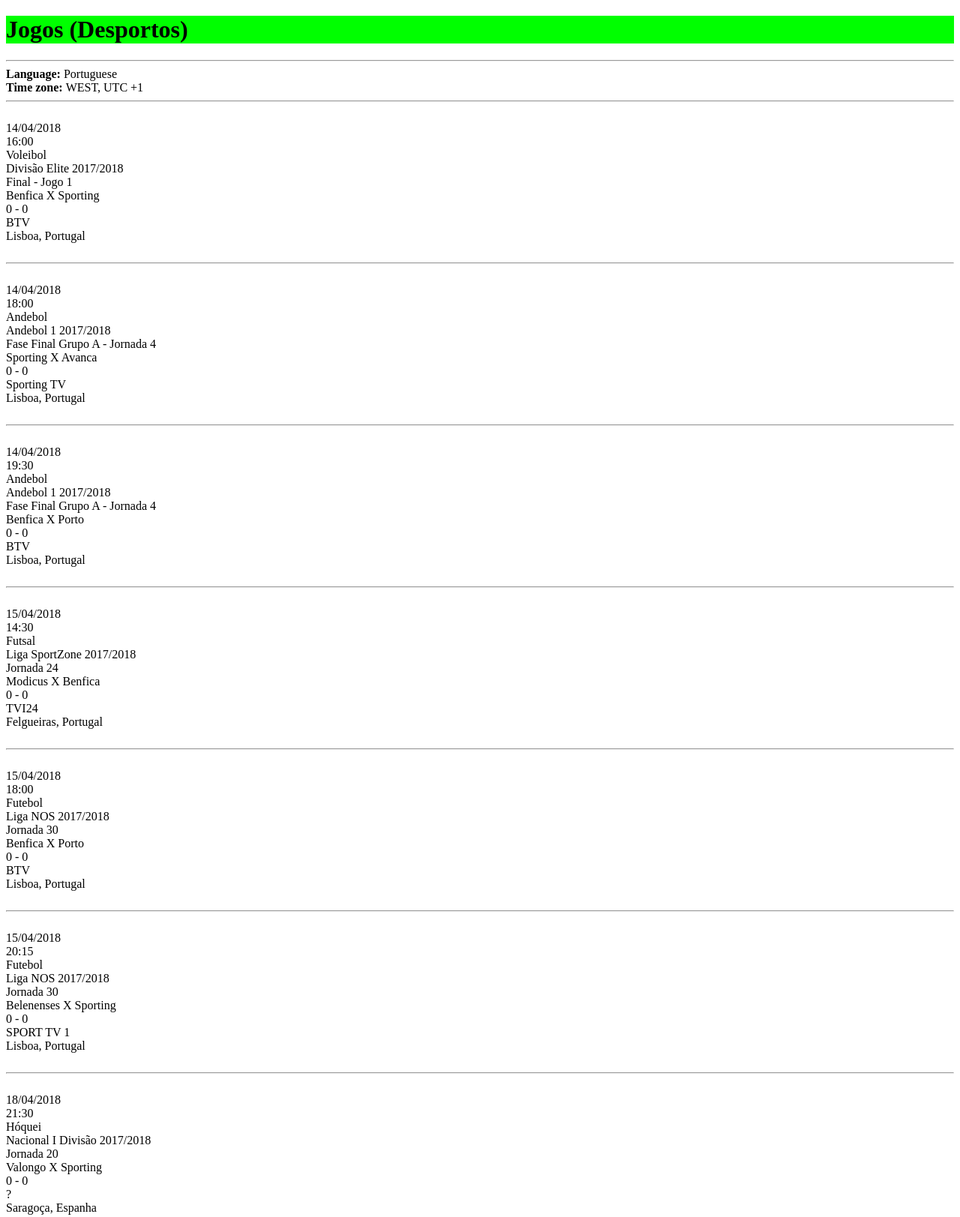
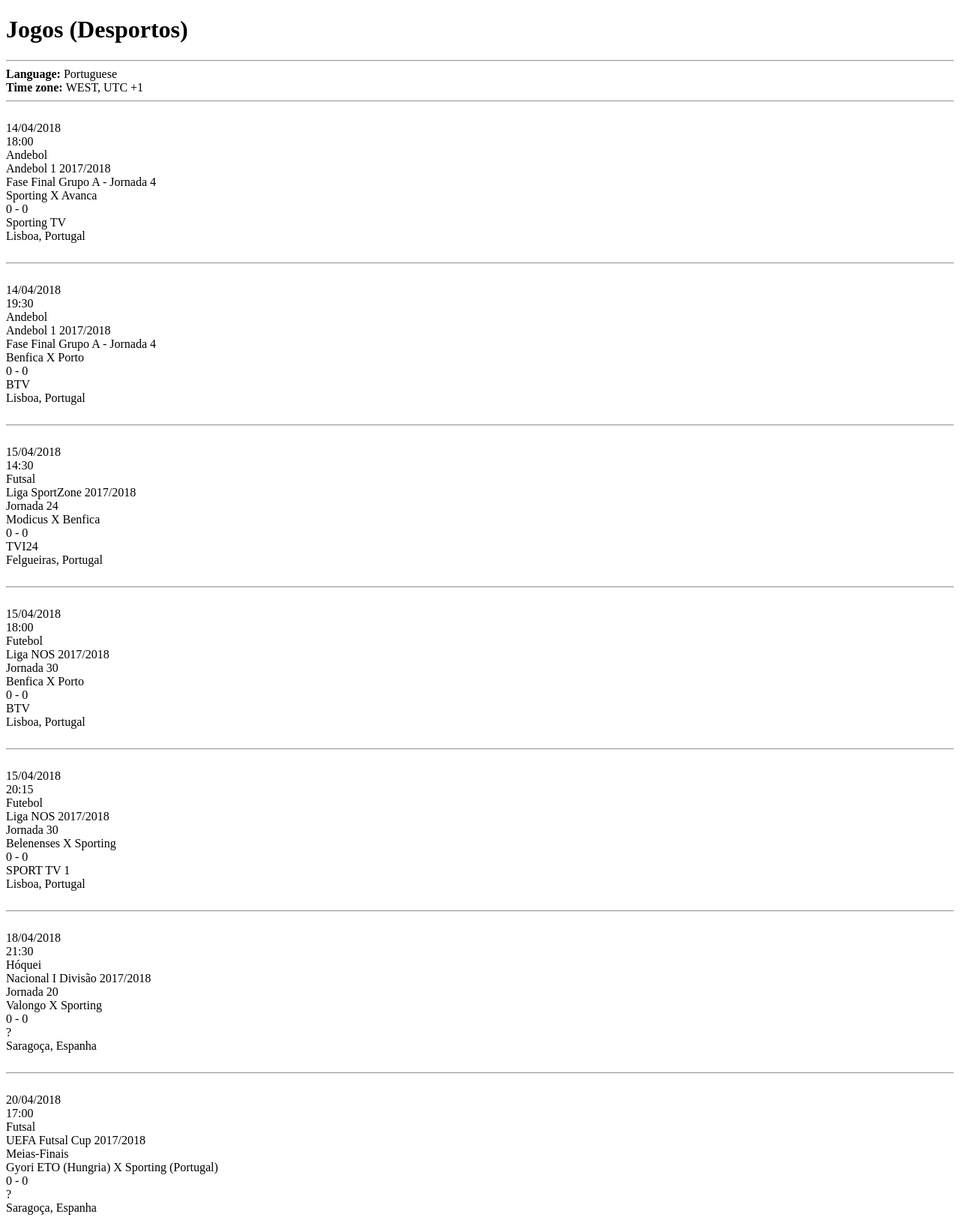
Before and after one commit to jond999/sports-games, a plain HTML site: page index.html in a window 1280 px wide. Shown: the top 1623 px of the page at 75% size. Drawn offline with nearby package versions, Linux system fonts and the light colour scheme.

Commit message:
hide games in past

```diff
--- a/index.html
+++ b/index.html
@@ -2,12 +2,12 @@
 <html>
 	<head>
 		<meta charset="utf-8">
-		<title>Jogos (Desportos)</title>
+		<title>Sports Games</title>
 
 		<script src="https://ajax.googleapis.com/ajax/libs/jquery/3.3.1/jquery.min.js"></script>
 		<script>
 			$(document).ready(function() {
-				$("h1").css("background-color", "#00FF00");
+				$("body > div > div.past").hide();
 			});
 		</script>
 	</head>
@@ -26,19 +26,20 @@
 			<hr><br>
 
 			<!-- ENTRY -->
+			<div class="past">
 				<span class="day">14/04/2018</span><br>
 				<span class="time">16:00</span><br>
 				<span class="sport">Voleibol</span><br>
 				<span class="competition">Divisão Elite 2017/2018</span><br>
 				<span class="stage">Final - Jogo 1</span><br>
 				<span class="teams">Benfica X Sporting</span><br>
-			<span class="result">0 - 0</span><br>
+				<span class="result">3 - 0</span><br>
 				<span class="tv">BTV</span><br>
-			<span class="local">Lisboa, Portugal</span><br>
-
-			<br><hr><br>
+				<span class="local">Lisboa, Portugal</span><br><br><hr><br>
+			</div>
 
 			<!-- ENTRY -->
+			<div>
 				<span class="day">14/04/2018</span><br>
 				<span class="time">18:00</span><br>
 				<span class="sport">Andebol</span><br>
@@ -48,10 +49,12 @@
 				<span class="result">0 - 0</span><br>
 				<span class="tv">Sporting TV</span><br>
 				<span class="local">Lisboa, Portugal</span><br>
+			</div>
 
 			<br><hr><br>
 
 			<!-- ENTRY -->
+			<div>
 				<span class="day">14/04/2018</span><br>
 				<span class="time">19:30</span><br>
 				<span class="sport">Andebol</span><br>
@@ -61,10 +64,12 @@
 				<span class="result">0 - 0</span><br>
 				<span class="tv">BTV</span><br>
 				<span class="local">Lisboa, Portugal</span><br>
+			</div>
 
 			<br><hr><br>
 
 			<!-- ENTRY -->
+			<div>
 				<span class="day">15/04/2018</span><br>
 				<span class="time">14:30</span><br>
 				<span class="sport">Futsal</span><br>
@@ -74,10 +79,12 @@
 				<span class="result">0 - 0</span><br>
 				<span class="tv">TVI24</span><br>
 				<span class="local">Felgueiras, Portugal</span><br>
+			</div>
 
 			<br><hr><br>
 
 			<!-- ENTRY -->
+			<div>
 				<span class="day">15/04/2018</span><br>
 				<span class="time">18:00</span><br>
 				<span class="sport">Futebol</span><br>
@@ -87,10 +94,12 @@
 				<span class="result">0 - 0</span><br>
 				<span class="tv">BTV</span><br>
 				<span class="local">Lisboa, Portugal</span><br>
+			</div>
 
 			<br><hr><br>
 
 			<!-- ENTRY -->
+			<div>
 				<span class="day">15/04/2018</span><br>
 				<span class="time">20:15</span><br>
 				<span class="sport">Futebol</span><br>
@@ -100,10 +109,12 @@
 				<span class="result">0 - 0</span><br>
 				<span class="tv">SPORT TV 1</span><br>
 				<span class="local">Lisboa, Portugal</span><br>
+			</div>
 
 			<br><hr><br>
 
 			<!-- ENTRY -->
+			<div>
 				<span class="day">18/04/2018</span><br>
 				<span class="time">21:30</span><br>
 				<span class="sport">Hóquei</span><br>
@@ -113,10 +124,12 @@
 				<span class="result">0 - 0</span><br>
 				<span class="tv">?</span><br>
 				<span class="local">Saragoça, Espanha</span><br>
+			</div>
 
 			<br><hr><br>
 
 			<!-- ENTRY -->
+			<div>
 				<span class="day">20/04/2018</span><br>
 				<span class="time">17:00</span><br>
 				<span class="sport">Futsal</span><br>
@@ -126,6 +139,7 @@
 				<span class="result">0 - 0</span><br>
 				<span class="tv">?</span><br>
 				<span class="local">Saragoça, Espanha</span><br>
+			</div>
 
 			<br><hr><br>
 		</div>
```
Lines whose indentation alone changed are shown as unchanged.
